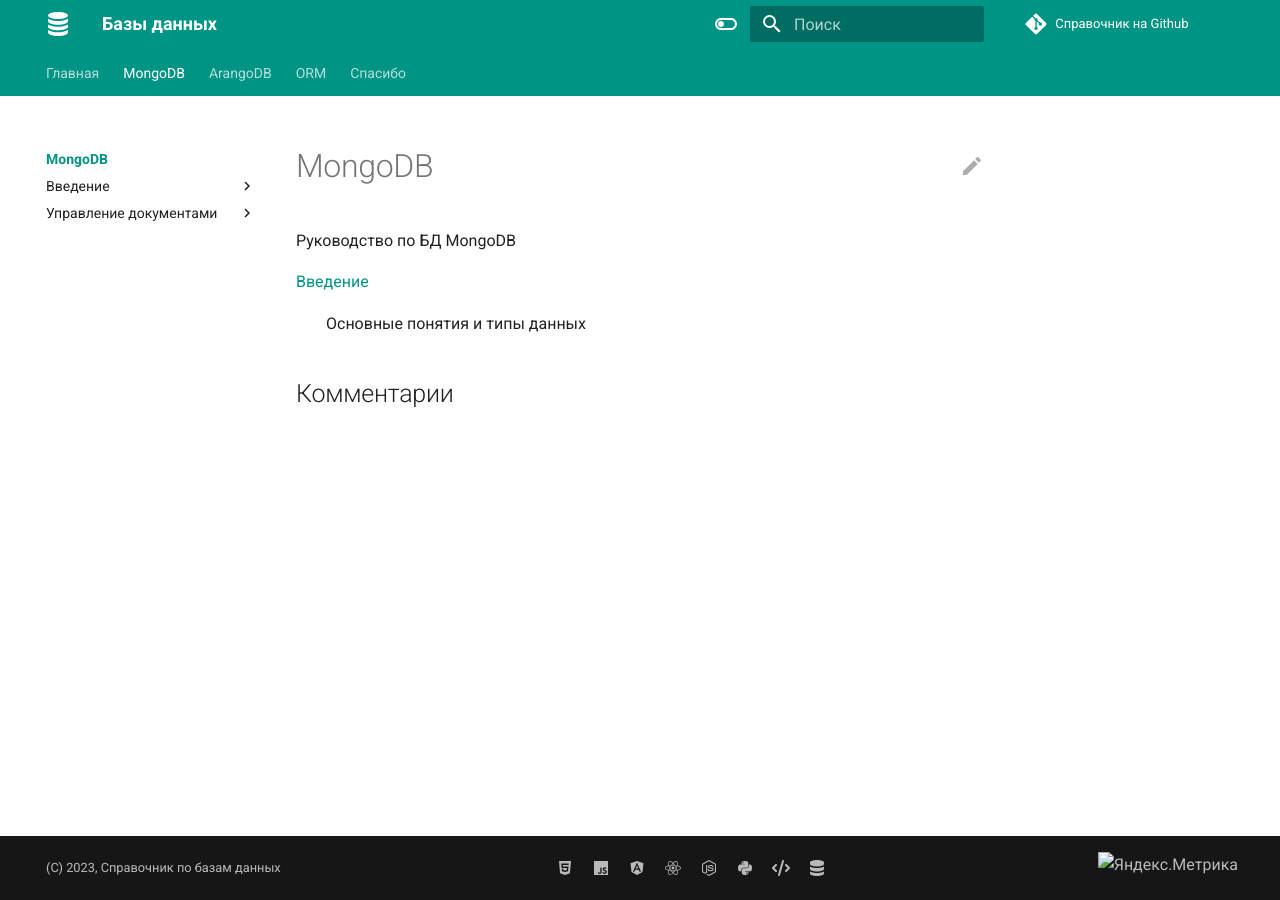
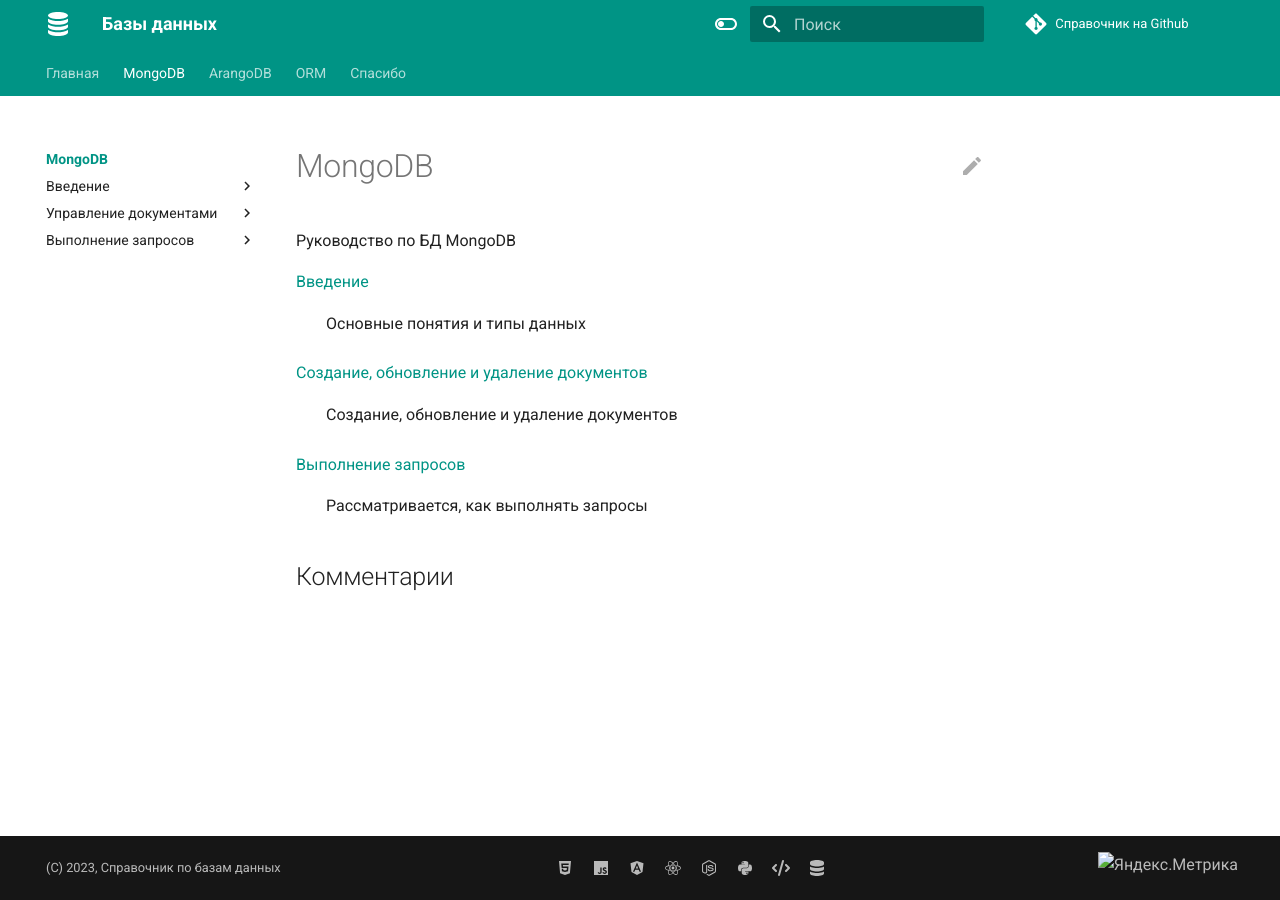
Before and after one commit to xsltdev/dbasedev.ru, an MkDocs documentation site: the page built from docs/mongodb/index.md, in a window 1280 px wide. Built offline with MkDocs 1.6.1 and Material for MkDocs 9.7.7, drawn with Linux system fonts in a browser that asks for light colours; comment, search, counter and statistics services are not loaded.

```diff
--- a/docs/mongodb/index.md
+++ b/docs/mongodb/index.md
@@ -1,6 +1,16 @@
+---
+no_breadcrumb: true
+---
+
 # MongoDB
 
 Руководство по БД MongoDB
 
 [Введение](intro/index.md)
 : Основные понятия и типы данных
+
+[Создание, обновление и удаление документов](documents/index.md)
+: Создание, обновление и удаление документов
+
+[Выполнение запросов](queries/index.md)
+: Рассматривается, как выполнять запросы
--- a/overrides/main.html
+++ b/overrides/main.html
@@ -23,7 +23,7 @@ page.meta.source %} {% include "partials/source-link.html"
 {% block content %}
 <!-- Breadcrumbs -->
 
-{% if page and not page.is_homepage and page.parent and not page.parent.is_homepage and not
+{% if page and not page.is_homepage and not
 page.meta.no_breadcrumb %}
 <p style="color: var(--md-default-fg-color--light)">
 	<small>
```
Also changed, not shown: docs/arangodb/index.md (+4 -0 lines), docs/orm/index.md (+4 -0 lines), docs/mongodb/.pages.
